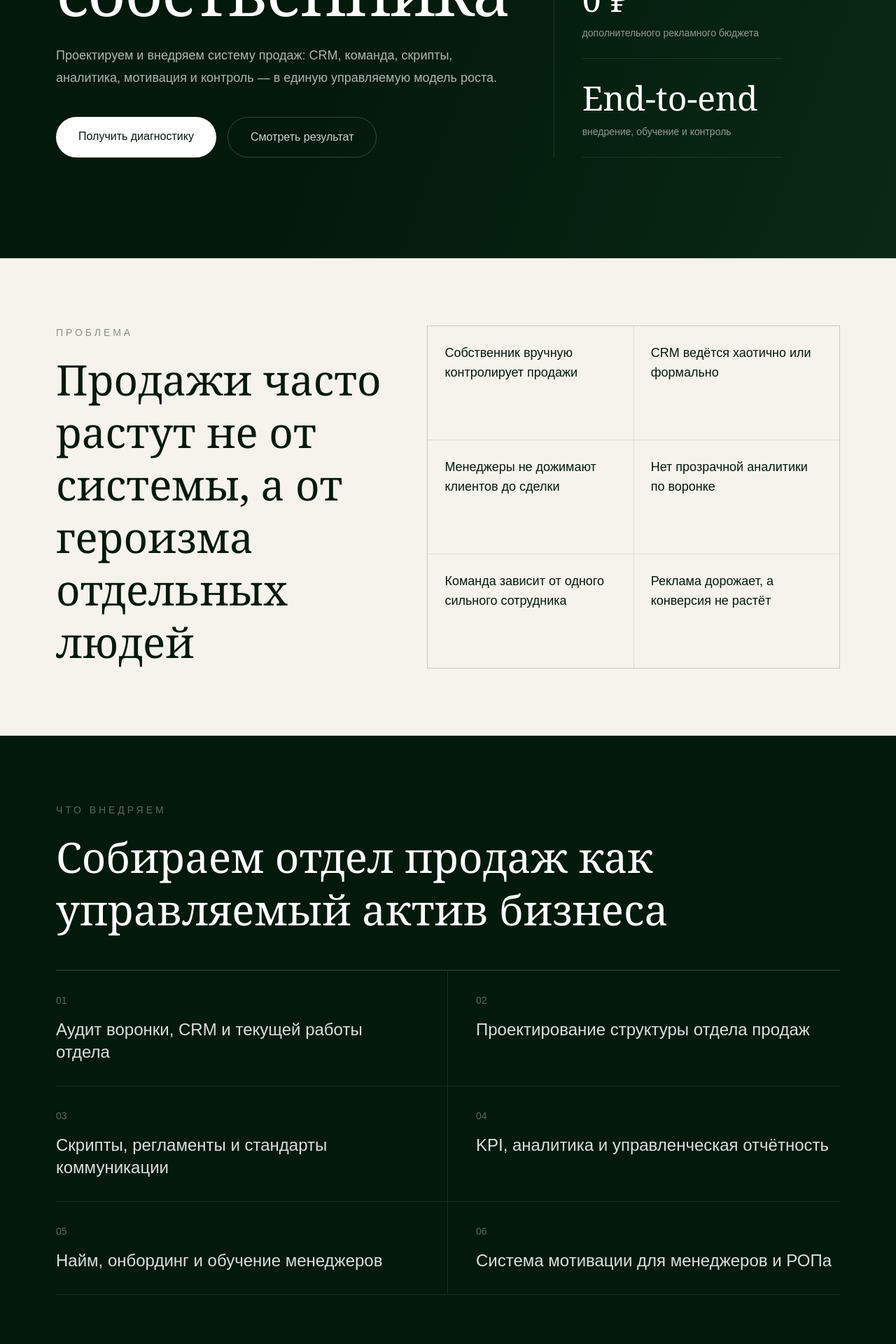
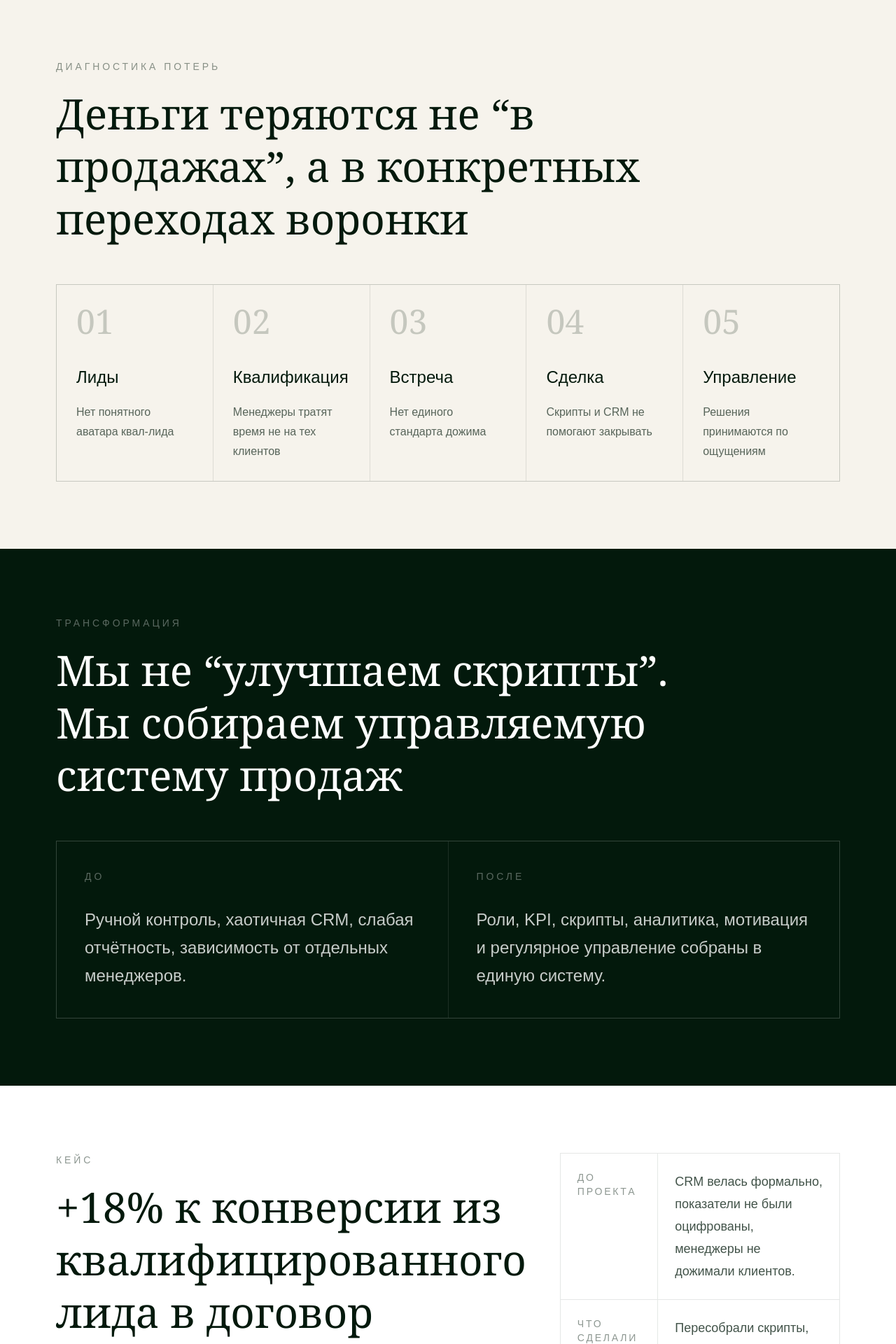
Before and after one commit to kirill11999988-tech/mb-consulting, a Next.js app: page / in a window 1280 px wide. Shown: the part 880-2800 px from the top of the page at 70% size. Built offline with nearby package versions, Linux system fonts and the light colour scheme.

Commit message:
refine premium landing

```diff
--- a/app/page.tsx
+++ b/app/page.tsx
@@ -1,40 +1,35 @@
 "use client";
 
 import React, { useState } from "react";
+import { motion } from "framer-motion";
 
-const services = [
-  "Аудит воронки, CRM и текущей работы отдела",
-  "Проектирование структуры отдела продаж",
-  "Скрипты, регламенты и стандарты коммуникации",
-  "KPI, аналитика и управленческая отчётность",
-  "Найм, онбординг и обучение менеджеров",
-  "Система мотивации для менеджеров и РОПа",
+const fadeUp = {
+  hidden: { opacity: 0, y: 28 },
+  visible: { opacity: 1, y: 0 },
+};
+
+const funnel = [
+  ["Лиды", "Нет понятного аватара квал-лида"],
+  ["Квалификация", "Менеджеры тратят время не на тех клиентов"],
+  ["Встреча", "Нет единого стандарта дожима"],
+  ["Сделка", "Скрипты и CRM не помогают закрывать"],
+  ["Управление", "Решения принимаются по ощущениям"],
 ];
 
-const problems = [
-  "Собственник вручную контролирует продажи",
-  "CRM ведётся хаотично или формально",
-  "Менеджеры не дожимают клиентов до сделки",
-  "Нет прозрачной аналитики по воронке",
-  "Команда зависит от одного сильного сотрудника",
-  "Реклама дорожает, а конверсия не растёт",
+const beforeAfter = [
+  ["До", "Ручной контроль, хаотичная CRM, слабая отчётность, зависимость от отдельных менеджеров."],
+  ["После", "Роли, KPI, скрипты, аналитика, мотивация и регулярное управление собраны в единую систему."],
 ];
 
 const steps = [
-  ["01", "Диагностика", "Разбираем воронку, CRM, команду, роли, мотивацию и управленческие ограничения."],
-  ["02", "Архитектура", "Проектируем структуру отдела, зоны ответственности, KPI, отчётность и стандарты работы."],
-  ["03", "Внедрение", "Настраиваем процессы, обучаем команду, внедряем регулярный контроль и управленческий ритм."],
-  ["04", "Рост", "Отслеживаем конверсии, устраняем потери и доводим систему до предсказуемого результата."],
+  ["01", "Диагностика", "Находим потери в воронке, CRM, команде и управлении."],
+  ["02", "Архитектура", "Проектируем структуру отдела, роли, KPI, отчётность и стандарты."],
+  ["03", "Внедрение", "Настраиваем процессы, обучаем команду и внедряем управленческий ритм."],
+  ["04", "Рост", "Отслеживаем конверсии, устраняем потери и доводим систему до результата."],
 ];
 
 export default function Home() {
-  const [form, setForm] = useState({
-    name: "",
-    contact: "",
-    niche: "",
-    problem: "",
-  });
-
+  const [form, setForm] = useState({ name: "", contact: "", niche: "", problem: "" });
   const [status, setStatus] = useState("idle");
 
   async function handleSubmit(e: React.FormEvent) {
@@ -59,10 +54,14 @@ export default function Home() {
 
   return (
     <main className="min-h-screen bg-[#03190C] text-white">
-      <section className="relative min-h-screen overflow-hidden px-6 py-8 md:px-12 lg:px-20">
-        <div className="absolute inset-0 bg-[linear-gradient(110deg,#03190C_0%,#03190C_48%,#092915_100%)]" />
-        <div className="absolute -right-32 top-20 h-[520px] w-[520px] rounded-full bg-white/5 blur-3xl" />
-        <div className="absolute bottom-0 left-0 h-px w-full bg-white/10" />
+      <section className="relative overflow-hidden px-6 py-8 md:px-12 lg:px-20">
+        <div className="absolute inset-0 bg-[linear-gradient(115deg,#03190C_0%,#03190C_54%,#0B2D18_100%)]" />
+        <motion.div
+          initial={{ opacity: 0, scale: 0.8 }}
+          animate={{ opacity: 0.16, scale: 1 }}
+          transition={{ duration: 1.2 }}
+          className="absolute -right-32 top-20 h-[560px] w-[560px] rounded-full bg-white blur-3xl"
+        />
 
         <div className="relative mx-auto max-w-7xl">
           <header className="flex items-center justify-between border-b border-white/10 pb-6">
@@ -81,39 +80,44 @@ export default function Home() {
             </a>
           </header>
 
-          <div className="grid gap-16 py-20 md:grid-cols-[1.2fr_0.8fr] md:items-end lg:py-28">
-            <div>
-              <p className="mb-8 max-w-xl text-sm uppercase tracking-[0.28em] text-white/45">
+          <div className="grid min-h-[78vh] gap-16 py-20 md:grid-cols-[1.15fr_0.85fr] md:items-center">
+            <motion.div
+              variants={fadeUp}
+              initial="hidden"
+              animate="visible"
+              transition={{ duration: 0.8 }}
+            >
+              <p className="mb-7 max-w-xl text-sm uppercase tracking-[0.28em] text-white/45">
                 Построение отделов продаж под ключ
               </p>
 
-              <h1 className="max-w-5xl font-serif text-5xl leading-[0.95] tracking-tight md:text-7xl lg:text-8xl">
-                Отдел продаж, который не требует ручного управления собственника
+              <h1 className="max-w-4xl font-serif text-4xl leading-[1.02] tracking-tight md:text-6xl lg:text-7xl">
+                Превращаем продажи в предсказуемую систему роста
               </h1>
 
               <p className="mt-8 max-w-2xl text-lg leading-8 text-white/68">
-                Проектируем и внедряем систему продаж: CRM, команда, скрипты,
-                аналитика, мотивация и контроль — в единую управляемую модель роста.
+                Выстраиваем отдел продаж, CRM, аналитику, скрипты, мотивацию
+                и управление командой — чтобы бизнес рос не за счёт хаоса
+                и ручного контроля, а за счёт системы.
               </p>
 
               <div className="mt-10 flex flex-col gap-4 sm:flex-row">
-                <a
-                  href="#lead"
-                  className="rounded-full bg-white px-8 py-4 text-center font-medium text-[#03190C] transition hover:scale-[1.02]"
-                >
+                <a href="#lead" className="rounded-full bg-white px-8 py-4 text-center font-medium text-[#03190C] transition hover:scale-[1.02]">
                   Получить диагностику
                 </a>
-
-                <a
-                  href="#case"
-                  className="rounded-full border border-white/20 px-8 py-4 text-center text-white/80 transition hover:bg-white/10"
-                >
-                  Смотреть результат
+                <a href="#case" className="rounded-full border border-white/20 px-8 py-4 text-center text-white/80 transition hover:bg-white/10">
+                  Смотреть кейс
                 </a>
               </div>
-            </div>
+            </motion.div>
 
-            <div className="border-l border-white/10 pl-6 md:pl-10">
+            <motion.div
+              variants={fadeUp}
+              initial="hidden"
+              animate="visible"
+              transition={{ duration: 0.8, delay: 0.15 }}
+              className="border-l border-white/10 pl-6 md:pl-10"
+            >
               <div className="text-sm uppercase tracking-[0.28em] text-white/35">
                 Операционный фокус
               </div>
@@ -123,75 +127,59 @@ export default function Home() {
                 <Metric value="0 ₽" label="дополнительного рекламного бюджета" />
                 <Metric value="End-to-end" label="внедрение, обучение и контроль" />
               </div>
-            </div>
+            </motion.div>
           </div>
         </div>
       </section>
 
-      <section className="bg-[#F6F3EC] px-6 py-24 text-[#03190C] md:px-12 lg:px-20">
+      <AnimatedSection className="bg-[#F6F3EC] px-6 py-24 text-[#03190C] md:px-12 lg:px-20">
         <div className="mx-auto max-w-7xl">
-          <div className="grid gap-12 md:grid-cols-[0.9fr_1.1fr]">
-            <div>
-              <div className="text-sm uppercase tracking-[0.28em] text-[#03190C]/45">
-                Проблема
+          <SectionLabel dark>Диагностика потерь</SectionLabel>
+          <h2 className="mt-5 max-w-4xl font-serif text-4xl leading-tight md:text-6xl">
+            Деньги теряются не “в продажах”, а в конкретных переходах воронки
+          </h2>
+
+          <div className="mt-14 grid gap-px overflow-hidden border border-[#03190C]/10 bg-[#03190C]/10 md:grid-cols-5">
+            {funnel.map(([title, text], index) => (
+              <motion.div
+                key={title}
+                whileHover={{ y: -6 }}
+                className="bg-[#F6F3EC] p-7 transition"
+              >
+                <div className="font-serif text-5xl text-[#03190C]/20">0{index + 1}</div>
+                <h3 className="mt-10 text-2xl font-medium">{title}</h3>
+                <p className="mt-5 leading-7 text-[#03190C]/65">{text}</p>
+              </motion.div>
+            ))}
           </div>
+        </div>
+      </AnimatedSection>
 
-              <h2 className="mt-5 max-w-xl font-serif text-4xl leading-tight md:text-6xl">
-                Продажи часто растут не от системы, а от героизма отдельных людей
+      <AnimatedSection className="px-6 py-24 md:px-12 lg:px-20">
+        <div className="mx-auto max-w-7xl">
+          <SectionLabel>Трансформация</SectionLabel>
+          <h2 className="mt-5 max-w-4xl font-serif text-4xl leading-tight md:text-6xl">
+            Мы не “улучшаем скрипты”. Мы собираем управляемую систему продаж
           </h2>
-            </div>
 
-            <div className="grid gap-px overflow-hidden border border-[#03190C]/10 bg-[#03190C]/10 md:grid-cols-2">
-              {problems.map((item) => (
-                <div key={item} className="bg-[#F6F3EC] p-6 text-lg leading-7">
-                  {item}
+          <div className="mt-14 grid gap-px overflow-hidden border border-white/10 bg-white/10 md:grid-cols-2">
+            {beforeAfter.map(([title, text]) => (
+              <div key={title} className="bg-[#03190C] p-8 md:p-10">
+                <div className="text-sm uppercase tracking-[0.28em] text-white/35">{title}</div>
+                <p className="mt-8 max-w-xl text-2xl leading-10 text-white/78">{text}</p>
               </div>
             ))}
           </div>
         </div>
-        </div>
-      </section>
+      </AnimatedSection>
 
-      <section id="approach" className="px-6 py-24 md:px-12 lg:px-20">
-        <div className="mx-auto max-w-7xl">
-          <div className="border-b border-white/10 pb-12">
-            <div className="text-sm uppercase tracking-[0.28em] text-white/35">
-              Что внедряем
-            </div>
-
-            <h2 className="mt-5 max-w-4xl font-serif text-4xl leading-tight md:text-6xl">
-              Собираем отдел продаж как управляемый актив бизнеса
-            </h2>
-          </div>
-
-          <div className="grid border-b border-white/10 md:grid-cols-2">
-            {services.map((service, index) => (
-              <div
-                key={service}
-                className="border-t border-white/10 py-8 md:odd:border-r md:odd:border-white/10 md:odd:pr-10 md:even:pl-10"
-              >
-                <div className="text-sm text-white/35">0{index + 1}</div>
-                <div className="mt-4 text-2xl leading-8 text-white/86">
-                  {service}
-                </div>
-              </div>
-            ))}
-          </div>
-        </div>
-      </section>
-
-      <section id="case" className="bg-white px-6 py-24 text-[#03190C] md:px-12 lg:px-20">
-        <div className="mx-auto max-w-7xl">
-          <div className="grid gap-12 md:grid-cols-[0.8fr_1.2fr]">
-            <div>
-              <div className="text-sm uppercase tracking-[0.28em] text-[#03190C]/45">
-                Кейс
-              </div>
-
+      <AnimatedSection id="case" className="bg-white px-6 py-24 text-[#03190C] md:px-12 lg:px-20">
+        <div className="mx-auto grid max-w-7xl gap-12 md:grid-cols-[0.8fr_1.2fr]">
+          <div className="md:sticky md:top-8 md:self-start">
+            <SectionLabel dark>Кейс</SectionLabel>
             <h2 className="mt-5 font-serif text-4xl leading-tight md:text-6xl">
               +18% к конверсии из квалифицированного лида в договор
             </h2>
-
             <p className="mt-6 text-lg leading-8 text-[#03190C]/65">
               Результат первого месяца после пересборки процессов, воронки,
               скриптов и управленческой отчётности.
@@ -202,17 +190,22 @@ export default function Home() {
             <CaseRow left="До проекта" right="CRM велась формально, показатели не были оцифрованы, менеджеры не дожимали клиентов." />
             <CaseRow left="Что сделали" right="Пересобрали скрипты, разграничили роли, внедрили отчётность, наняли и ввели менеджеров." />
             <CaseRow left="Результат" right="Дважды обновили максимум по договорам без увеличения рекламного бюджета." />
+            <div className="bg-[#F6F3EC] p-8 md:p-10">
+              <div className="text-sm uppercase tracking-[0.28em] text-[#03190C]/45">
+                Отзыв клиента
+              </div>
+              <blockquote className="mt-6 font-serif text-3xl leading-tight text-[#03190C]">
+                “После внедрения стало понятно, где мы теряем клиентов и как управлять отделом не на ощущениях, а по цифрам.”
+              </blockquote>
+              <p className="mt-5 text-[#03190C]/55">Из интервью с клиентом проекта</p>
             </div>
           </div>
         </div>
-      </section>
+      </AnimatedSection>
 
-      <section className="bg-[#F6F3EC] px-6 py-24 text-[#03190C] md:px-12 lg:px-20">
+      <AnimatedSection className="bg-[#F6F3EC] px-6 py-24 text-[#03190C] md:px-12 lg:px-20">
         <div className="mx-auto max-w-7xl">
-          <div className="text-sm uppercase tracking-[0.28em] text-[#03190C]/45">
-            Процесс
-          </div>
-
+          <SectionLabel dark>Процесс</SectionLabel>
           <h2 className="mt-5 max-w-4xl font-serif text-4xl leading-tight md:text-6xl">
             От диагностики до отдела, который работает по стандартам
           </h2>
@@ -227,26 +220,23 @@ export default function Home() {
             ))}
           </div>
         </div>
-      </section>
+      </AnimatedSection>
 
-      <section id="lead" className="px-6 py-24 md:px-12 lg:px-20">
+      <AnimatedSection id="lead" className="px-6 py-24 md:px-12 lg:px-20">
         <div className="mx-auto grid max-w-7xl gap-12 md:grid-cols-[0.9fr_1.1fr]">
           <div>
-            <div className="text-sm uppercase tracking-[0.28em] text-white/35">
-              Следующий шаг
-            </div>
-
+            <SectionLabel>Следующий шаг</SectionLabel>
             <h2 className="mt-5 font-serif text-4xl leading-tight md:text-6xl">
               Разберём вашу систему продаж и покажем точки роста
             </h2>
-
             <p className="mt-6 max-w-xl text-lg leading-8 text-white/65">
               На встрече определим ограничения, приоритеты внедрения и план
               действий с понятными показателями.
             </p>
           </div>
 
-          <form
+          <motion.form
+            whileHover={{ y: -4 }}
             onSubmit={handleSubmit}
             className="border border-white/12 bg-white p-6 text-[#03190C] md:p-8"
           >
@@ -261,7 +251,7 @@ export default function Home() {
                   value={form.problem}
                   onChange={(e) => setForm({ ...form, problem: e.target.value })}
                   rows={4}
-                  className="resize-none border border-[#03190C]/15 bg-[#F6F3EC] px-4 py-3 outline-none focus:border-[#03190C]"
+                  className="resize-none border border-[#03190C]/15 bg-[#F6F3EC] px-4 py-3 outline-none transition focus:border-[#03190C]"
                 />
               </label>
             </div>
@@ -273,30 +263,53 @@ export default function Home() {
               {status === "loading" ? "Отправляем..." : "Оставить заявку"}
             </button>
 
-            {status === "success" && (
-              <p className="mt-4 text-sm text-[#03190C]">
-                Заявка отправлена. Мы скоро свяжемся с вами.
-              </p>
-            )}
+            {status === "success" && <p className="mt-4 text-sm text-[#03190C]">Заявка отправлена. Мы скоро свяжемся с вами.</p>}
+            {status === "error" && <p className="mt-4 text-sm text-red-600">Не удалось отправить заявку. Попробуйте ещё раз.</p>}
+          </motion.form>
+        </div>
+      </AnimatedSection>
+    </main>
+  );
+}
 
-            {status === "error" && (
-              <p className="mt-4 text-sm text-red-600">
-                Не удалось отправить заявку. Попробуйте ещё раз.
-              </p>
-            )}
-          </form>
+function AnimatedSection({
+  children,
+  className,
+  id,
+}: {
+  children: React.ReactNode;
+  className: string;
+  id?: string;
+}) {
+  return (
+    <motion.section
+      id={id}
+      variants={fadeUp}
+      initial="hidden"
+      whileInView="visible"
+      viewport={{ once: true, margin: "-120px" }}
+      transition={{ duration: 0.7 }}
+      className={className}
+    >
+      {children}
+    </motion.section>
+  );
+}
+
+function SectionLabel({ children, dark }: { children: React.ReactNode; dark?: boolean }) {
+  return (
+    <div className={`text-sm uppercase tracking-[0.28em] ${dark ? "text-[#03190C]/45" : "text-white/35"}`}>
+      {children}
     </div>
-      </section>
-    </main>
   );
 }
 
 function Metric({ value, label }: { value: string; label: string }) {
   return (
-    <div className="border-b border-white/10 pb-6">
+    <motion.div whileHover={{ x: 6 }} className="border-b border-white/10 pb-6">
       <div className="font-serif text-5xl">{value}</div>
       <div className="mt-3 max-w-xs text-sm leading-6 text-white/55">{label}</div>
-    </div>
+    </motion.div>
   );
 }
 
@@ -329,7 +342,7 @@ function Input({
         required={required}
         value={value}
         onChange={(e) => onChange(e.target.value)}
-        className="border border-[#03190C]/15 bg-[#F6F3EC] px-4 py-3 outline-none focus:border-[#03190C]"
+        className="border border-[#03190C]/15 bg-[#F6F3EC] px-4 py-3 outline-none transition focus:border-[#03190C]"
       />
     </label>
   );
```
Lines whose indentation alone changed are shown as unchanged.
